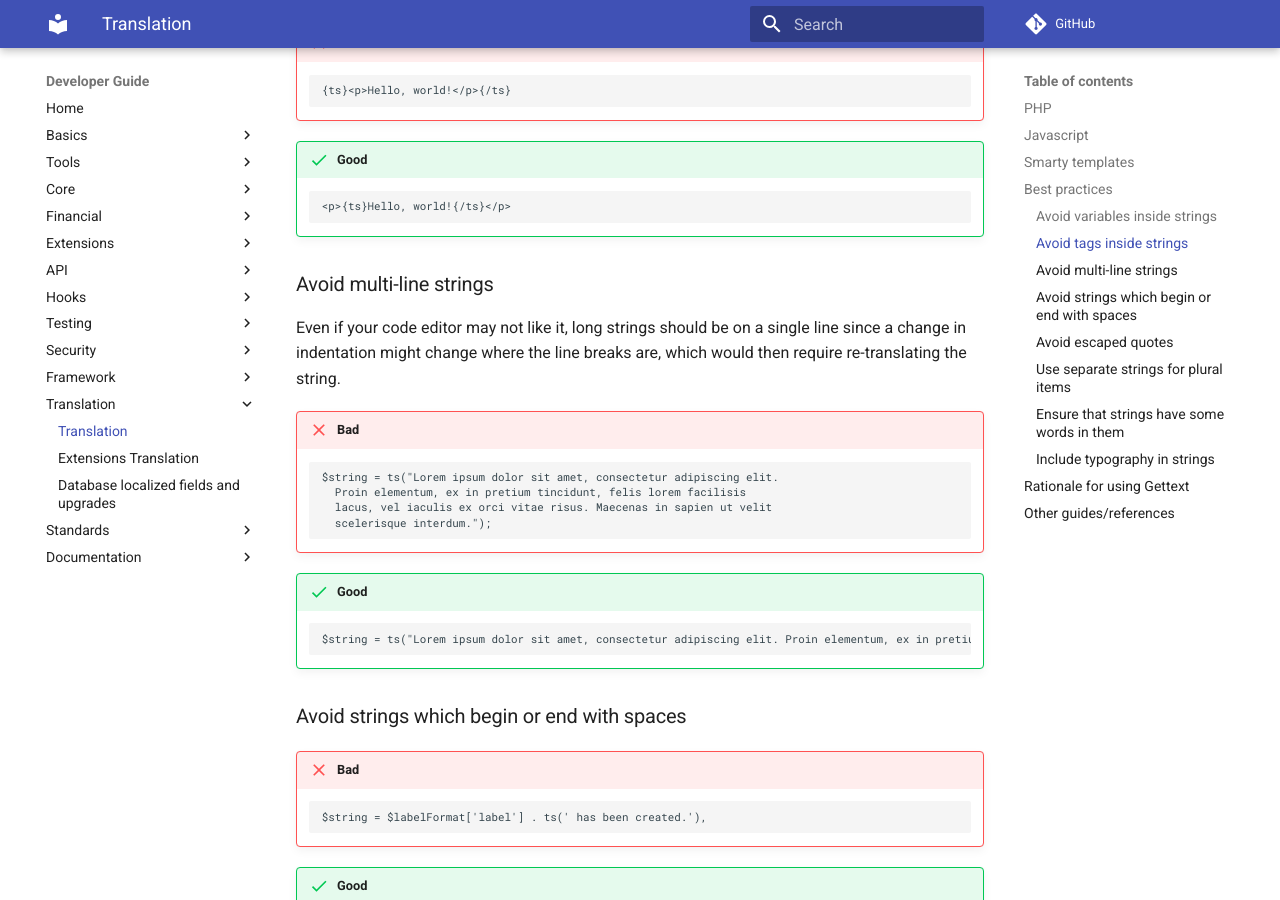
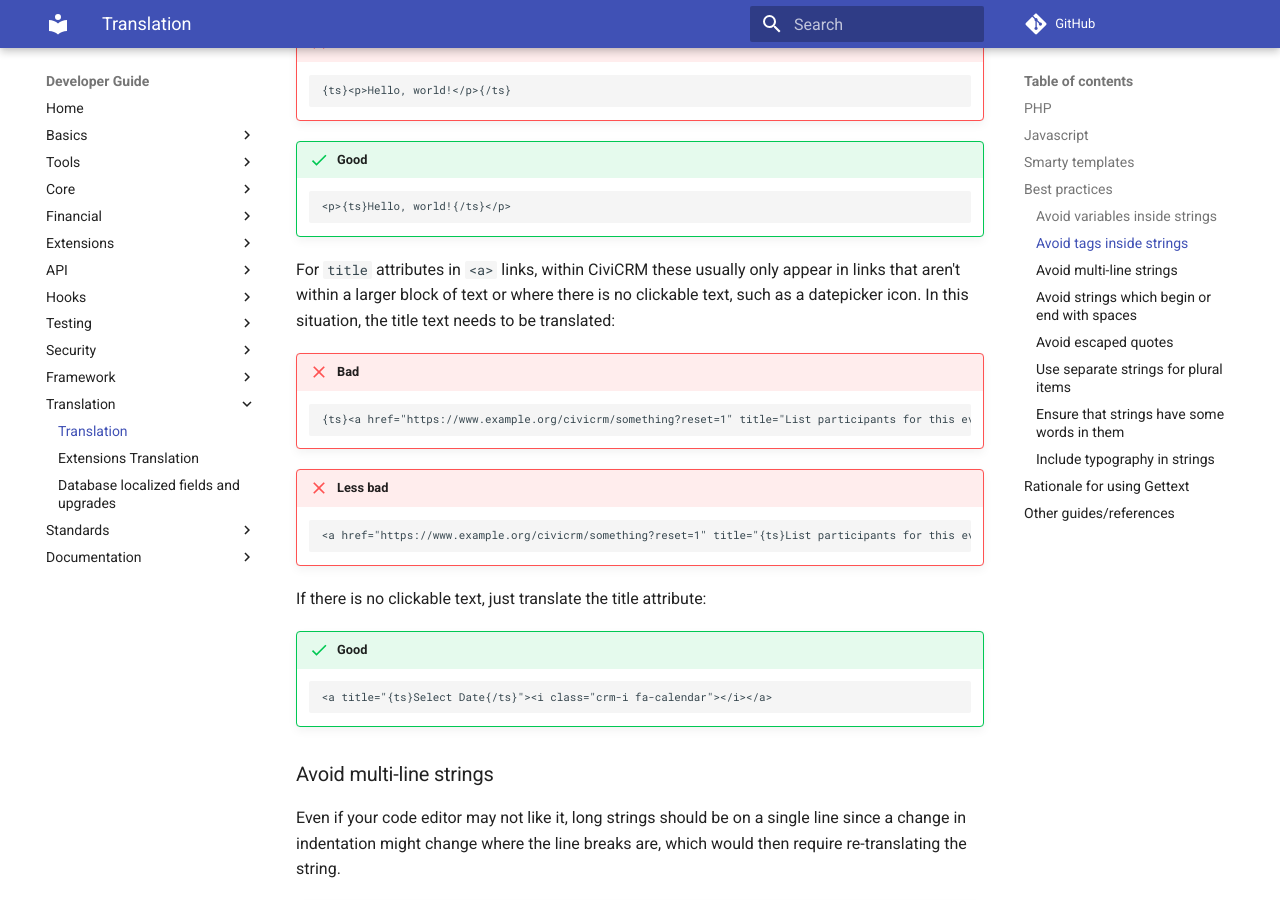
Before and after one commit to civicrm/civicrm-dev-docs, an MkDocs documentation site: the page built from docs/translation/index.md, in a window 1280 px wide and 900 px high, scrolled down 2323 px. Built offline with MkDocs 1.6.1 and Material for MkDocs 9.7.7, drawn with Linux system fonts in a browser that asks for light colours; comment, search, counter and statistics services are not loaded; old or Windows-style settings are respelled for this version of MkDocs.

Commit message:
title attributes in anchor tags

````diff
--- a/docs/translation/index.md
+++ b/docs/translation/index.md
@@ -98,6 +98,28 @@ The general rules for avoiding errors may be summed up like this:
 
     ```smarty
     <p>{ts}Hello, world!{/ts}</p>
+    ```
+
+For `title` attributes in `<a>` links, within CiviCRM these usually only appear in links that aren't within a larger block of text or where there is no clickable text, such as a datepicker icon. In this situation, the title text needs to be translated:
+
+!!! failure "Bad"
+
+    ```smarty
+    {ts}<a href="https://www.example.org/civicrm/something?reset=1" title="List participants for this event (all statuses)">Participants</a>{/ts}
+    ```
+
+!!! failure "Less bad"
+
+    ```smarty
+    <a href="https://www.example.org/civicrm/something?reset=1" title="{ts}List participants for this event (all statuses){/ts}">{ts}Participants{/ts}</a>
+    ```
+
+If there is no clickable text, just translate the title attribute:
+
+!!! success "Good"
+
+    ```smarty
+    <a title="{ts}Select Date{/ts}"><i class="crm-i fa-calendar"></i></a>
     ```
 
 ### Avoid multi-line strings
````
